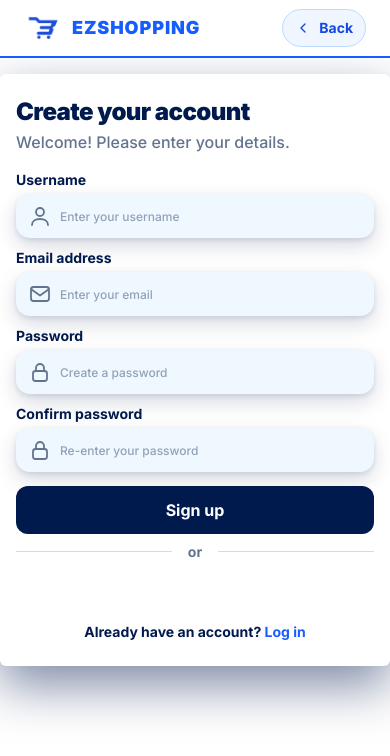
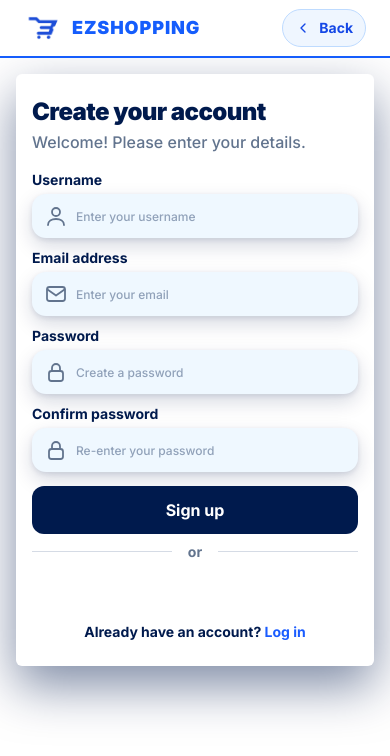
Before and after one commit to mannekoy-hub/manman-ecommerce, a React (Vite) app: page /register in a window 390 px wide. Shown: the top 756 px of the page. Built offline with nearby package versions, Linux system fonts and the light colour scheme; no server answers.

Commit message:
Adjst the responsive

```diff
--- a/src/Components/Login-and-register/RegisterCardBox.tsx
+++ b/src/Components/Login-and-register/RegisterCardBox.tsx
@@ -1,4 +1,4 @@
-import { useState } from "react";
+import { useLayoutEffect, useRef, useState } from "react";
 import type { ReactNode } from "react";
 import axios from "axios";
 import { Link, useNavigate } from "react-router-dom";
@@ -13,7 +13,7 @@ const getError = (err: unknown) =>
     : "Something went wrong";
 
 const styles = {
-  page: "flex min-h-screen items-start justify-center bg-white px-0 pt-4 font-['Inter',system-ui,sans-serif] text-[#001a4d] sm:items-center sm:p-6",
+  page: "flex min-h-screen items-start justify-center bg-white px-4 pb-4 pt-4 font-['Inter',system-ui,sans-serif] text-[#001a4d] sm:items-center sm:p-6",
   card: "grid h-auto w-full max-w-[900px] grid-cols-1 overflow-hidden rounded-md bg-white shadow-[0_20px_50px_rgba(0,26,77,0.50)] sm:rounded-[28px] md:grid-cols-[minmax(0,1fr)_320px]",
   formSide: "min-w-0 px-4 py-6 sm:px-[52px] sm:py-8",
 
@@ -172,6 +172,26 @@ export function Registercard() {
   const [error, setError] = useState("");
   const [loading, setLoading] = useState(false);
 
+  // Google's button needs a pixel width, so measure the space it has
+  // (min 200 / max 400 are Google's own limits) and follow screen resizes.
+  const googleWrapRef = useRef<HTMLDivElement>(null);
+  const [googleWidth, setGoogleWidth] = useState(0);
+
+  useLayoutEffect(() => {
+    const el = googleWrapRef.current;
+    if (!el) return;
+
+    const update = () => {
+      const w = Math.floor(el.clientWidth);
+      if (w > 0) setGoogleWidth(Math.max(200, Math.min(w, 320)));
+    };
+
+    update();
+    const observer = new ResizeObserver(update);
+    observer.observe(el);
+    return () => observer.disconnect();
+  }, []);
+
   const handleChange = (name: FieldName, value: string) =>
     setValues((prev) => ({ ...prev, [name]: value }));
 
@@ -281,13 +301,15 @@ export function Registercard() {
             <span className={styles.dividerLine} />
           </div>
 
-          <div className="flex justify-center">
-            <GoogleLogin
-              onSuccess={(res) => res.credential && handleGoogle(res.credential)}
-              onError={() => setError("Google sign-in failed")}
-              text="continue_with"
-              width="320"
-            />
+          <div ref={googleWrapRef} className="flex min-h-10 justify-center">
+            {googleWidth > 0 && (
+              <GoogleLogin
+                onSuccess={(res) => res.credential && handleGoogle(res.credential)}
+                onError={() => setError("Google sign-in failed")}
+                text="continue_with"
+                width={String(googleWidth)}
+              />
+            )}
           </div>
 
           <p className={styles.footer}>
```
